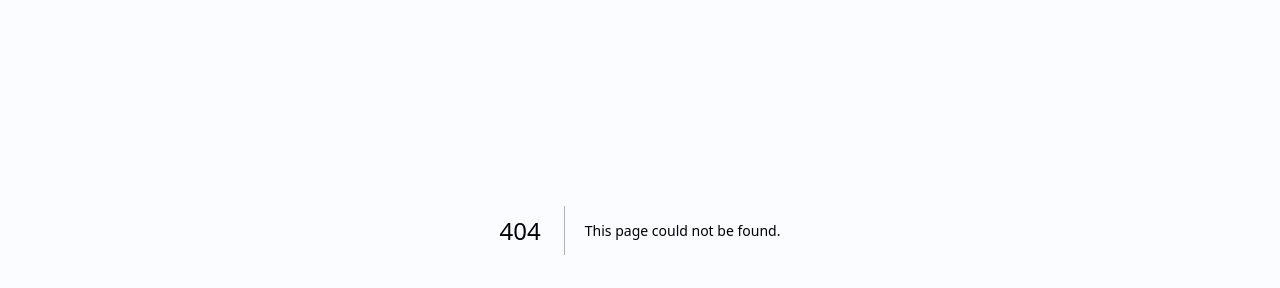
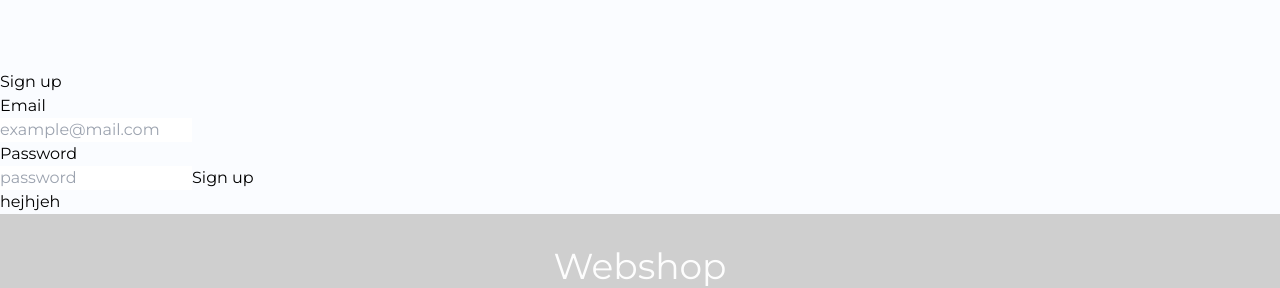
Before and after one commit to Rasmus3liasson/webshop, a Next.js app: page /login in a window 1280 px wide. Before the commit this address had no page. Shown: the part 270-558 px from the top of the page. Built offline with nearby package versions, Linux system fonts and the light colour scheme; no server answers.

Commit message:
simple start of firebase database

```diff
--- a/package.json
+++ b/package.json
@@ -17,6 +17,7 @@
     "dotenv": "^16.1.4",
     "eslint": "8.41.0",
     "eslint-config-next": "13.4.4",
+    "firebase": "^10.1.0",
     "install": "^0.13.0",
     "next": "^13.4.4",
     "npm": "^9.7.1",
--- /dev/null
+++ b/src/app/login/page.tsx
@@ -0,0 +1,59 @@
+"use client";
+import React, { useState } from "react";
+import signIn from "../utils/firebase/auth/signIn";
+import signOutFromAccount from "../utils/firebase/auth/signOut";
+import { useRouter } from "next/navigation";
+
+export default function page() {
+  const [email, setEmail] = useState("");
+  const [password, setPassword] = useState("");
+  const router = useRouter();
+
+  const handleForm = async (event) => {
+    event.preventDefault();
+
+    const { result, error } = await signIn(email, password);
+
+    if (error) {
+      return console.log(error);
+    }
+
+    console.log(result);
+    /* return router.push("/admin");  */
+  };
+  return (
+    <div className="wrapper">
+      <div className="form-wrapper">
+        <h1 className="mt-60 mb-30">Sign up</h1>
+        <form onSubmit={handleForm} className="form">
+          <label htmlFor="email">
+            <p>Email</p>
+            <input
+              onChange={(e) => setEmail(e.target.value)}
+              required
+              type="email"
+              name="email"
+              id="email"
+              placeholder="example@mail.com"
+            />
+          </label>
+          <label htmlFor="password">
+            <p>Password</p>
+            <input
+              onChange={(e) => setPassword(e.target.value)}
+              required
+              type="password"
+              name="password"
+              id="password"
+              placeholder="password"
+            />
+          </label>
+          <button type="submit">Sign up</button>
+        </form>
+      </div>
+      <div>
+        <button onClick={signOutFromAccount}>hejhjeh</button>
+      </div>
+    </div>
+  );
+}
--- /dev/null
+++ b/src/app/sign-up/page.tsx
@@ -0,0 +1,57 @@
+"use client";
+import React, { useState } from "react";
+import signUp from "../utils/firebase/auth/signUp";
+
+import { useRouter } from "next/navigation";
+
+export default function page() {
+  const [email, setEmail] = useState("");
+  const [password, setPassword] = useState("");
+  const router = useRouter();
+
+  const handleForm = async (event) => {
+    event.preventDefault();
+
+    const { result, error } = await signUp(email, password);
+
+    if (error) {
+      return console.log(error);
+    }
+
+    // else successful
+    console.log(result);
+    /*    return router.push("/admin"); */
+  };
+  return (
+    <div className="wrapper">
+      <div className="form-wrapper">
+        <h1 className="mt-60 mb-30">Sign up</h1>
+        <form onSubmit={handleForm} className="form">
+          <label htmlFor="email">
+            <p>Email</p>
+            <input
+              onChange={(e) => setEmail(e.target.value)}
+              required
+              type="email"
+              name="email"
+              id="email"
+              placeholder="example@mail.com"
+            />
+          </label>
+          <label htmlFor="password">
+            <p>Password</p>
+            <input
+              onChange={(e) => setPassword(e.target.value)}
+              required
+              type="password"
+              name="password"
+              id="password"
+              placeholder="password"
+            />
+          </label>
+          <button type="submit">Sign up</button>
+        </form>
+      </div>
+    </div>
+  );
+}
--- /dev/null
+++ b/src/app/utils/firebase/auth/signIn.ts
@@ -0,0 +1,16 @@
+import firebase_app from "../config";
+import { signInWithEmailAndPassword, getAuth } from "firebase/auth";
+
+const auth = getAuth(firebase_app);
+
+export default async function signIn(email: string, password: string) {
+  let result = null,
+    error = null;
+  try {
+    result = await signInWithEmailAndPassword(auth, email, password);
+  } catch (e) {
+    error = e;
+  }
+
+  return { result, error };
+}
--- /dev/null
+++ b/src/app/utils/firebase/auth/signOut.ts
@@ -0,0 +1,12 @@
+import { getAuth, signOut } from "firebase/auth";
+
+export default function signOutFromAccount() {
+  const auth = getAuth();
+  signOut(auth)
+    .then(() => {
+      console.log("Sign out from account successfully");
+    })
+    .catch((error) => {
+      console.log(error);
+    });
+}
--- /dev/null
+++ b/src/app/utils/firebase/auth/signUp.ts
@@ -0,0 +1,16 @@
+import firebase_app from "../config";
+import { createUserWithEmailAndPassword, getAuth } from "firebase/auth";
+
+const auth = getAuth(firebase_app);
+
+export default async function signUp(email: string, password: string) {
+  let result = null,
+    error = null;
+  try {
+    result = await createUserWithEmailAndPassword(auth, email, password);
+  } catch (e) {
+    error = e;
+  }
+
+  return { result, error };
+}
--- /dev/null
+++ b/src/app/utils/firebase/config.ts
@@ -0,0 +1,18 @@
+// Import the functions you need from the SDKs you need
+import { initializeApp, getApps } from "firebase/app";
+
+const firebaseConfig = {
+  apiKey: process.env.NEXT_PUBLIC_FIREBASE_API_KEY,
+  authDomain: process.env.NEXT_PUBLIC_FIREBASE_AUTH_DOMAIN,
+  projectId: process.env.NEXT_PUBLIC_FIREBASE_PROJECT_ID,
+  storageBucket: process.env.NEXT_PUBLIC_FIREBASE_STORAGE_BUCKET,
+  messagingSenderId: process.env.NEXT_PUBLIC_FIREBASE_MESSAGING_SENDER_ID,
+  appId: process.env.NEXT_PUBLIC_FIREBASE_APP_ID,
+  measurementId: process.env.NEXT_PUBLIC_FIREBASE_MEASUREMENT_ID,
+};
+
+// start firebase
+let firebase_app =
+  getApps().length === 0 ? initializeApp(firebaseConfig) : getApps()[0];
+
+export default firebase_app;
```
Also changed, not shown: 1 other file (tests, documents, lock files or other folders).
